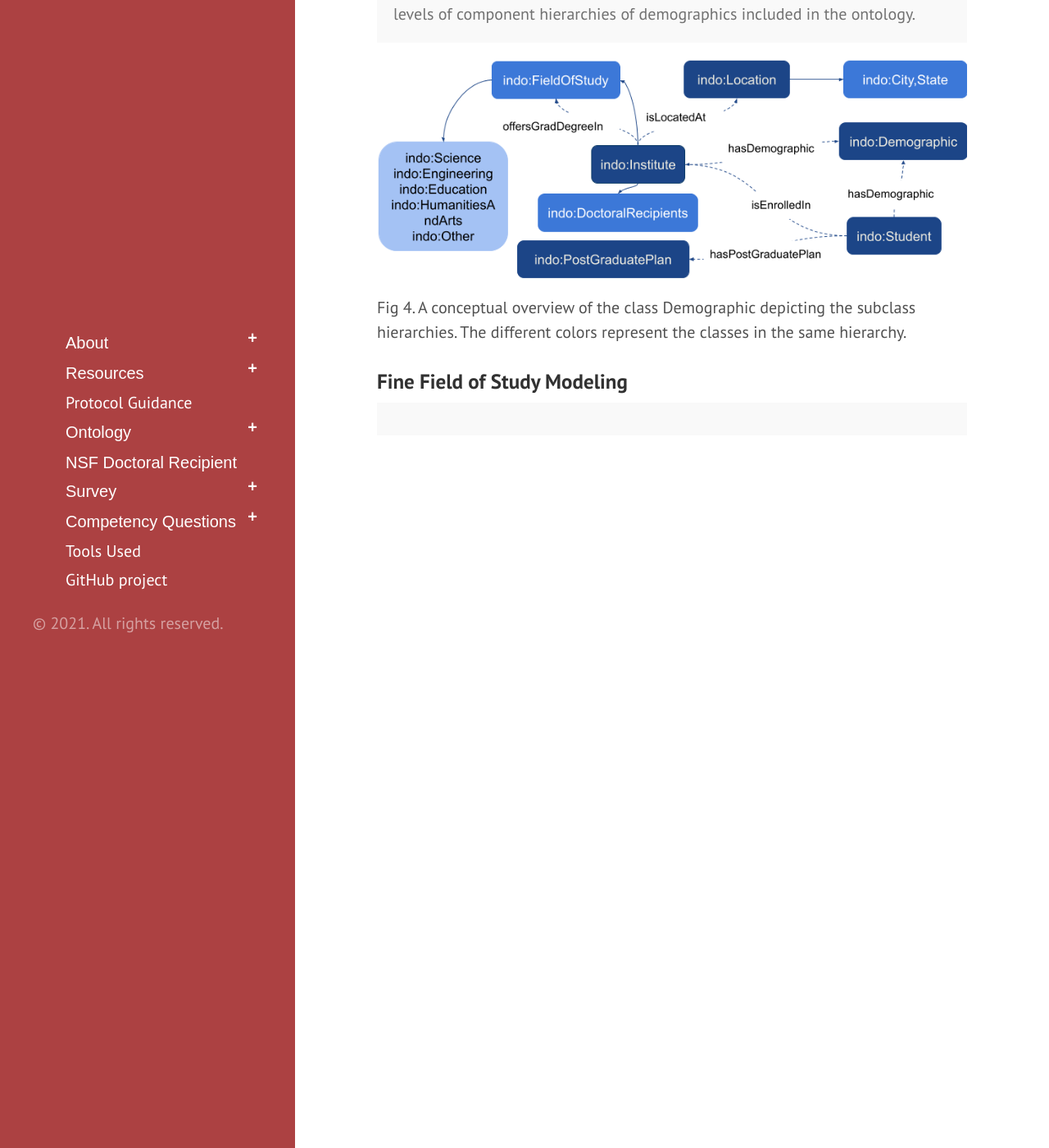
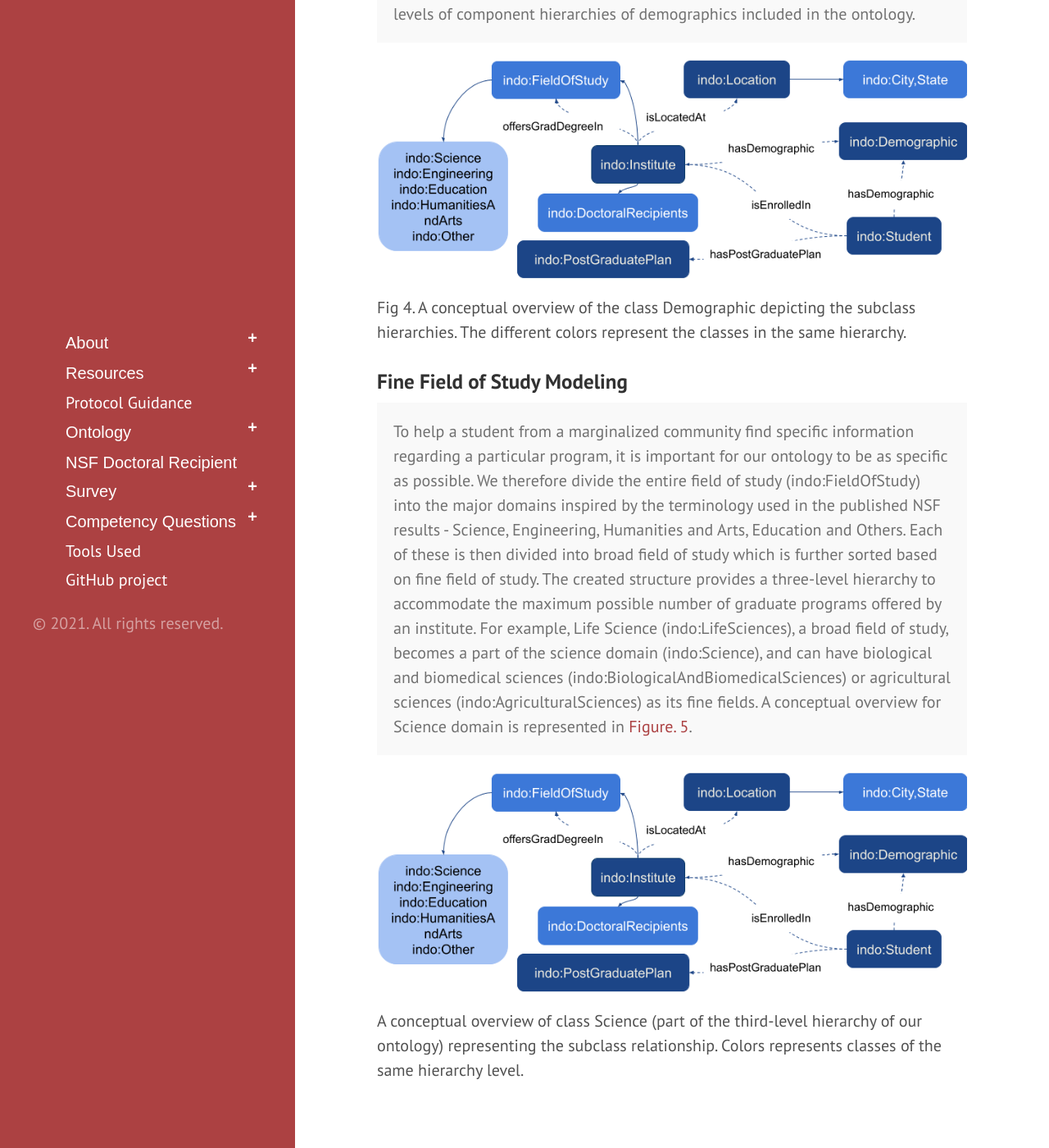
Before and after one commit to tetherless-world/institute-demographic-ontology, a Jekyll site: the page built from modeling.md, in a window 1280 px wide and 1400 px high, scrolled down 1814 px. Shown: the whole window at 82% size. Built offline with Jekyll 4.4.1, drawn with Linux system fonts in a browser that asks for light colours; Markdown is read by kramdown in place of the engine named in the settings.

Commit message:
fine feild of study model added

```diff
--- a/modeling.md
+++ b/modeling.md
@@ -30,6 +30,9 @@ title: Modeling Snippets
 
 
  <h3 id="finefield"> Fine Field of Study Modeling </h3>
-  <p class="message"></p>
+  <p class="message">To help a student from a marginalized community find specific information regarding a particular program, it is important for our ontology to be as specific as possible. We therefore divide the entire field of study (indo:FieldOfStudy) into the major domains inspired by the terminology used in the published NSF results - Science, Engineering, Humanities and Arts, Education and Others. Each of these is then divided into broad field of study which is further sorted based on fine field of study. The created structure provides a three-level hierarchy to accommodate the maximum possible number of graduate programs offered by an institute. For example, Life Science (indo:LifeSciences), a broad field of study, becomes a part of the science domain (indo:Science), and can have biological and biomedical sciences (indo:BiologicalAndBiomedicalSciences) or agricultural sciences (indo:AgriculturalSciences) as its fine fields. A conceptual overview for Science domain is represented in <a href="#fig5">Figure. 5</a>.</p>
+
+ <img src="../images/institute.png" style="width:100%; height:100%"/>
+  <caption id="fig5">A conceptual overview of class Science (part of the third-level hierarchy of our ontology) representing the subclass relationship. Colors represents classes of the same hierarchy level.</caption>
 
  </content>
```
